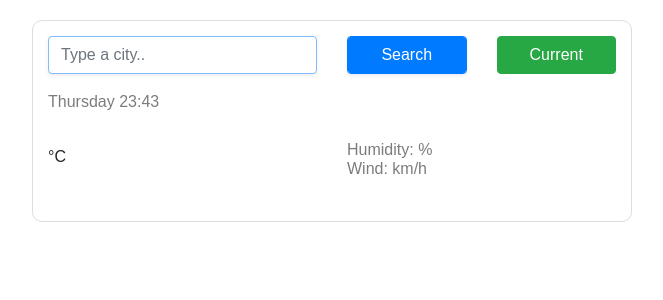
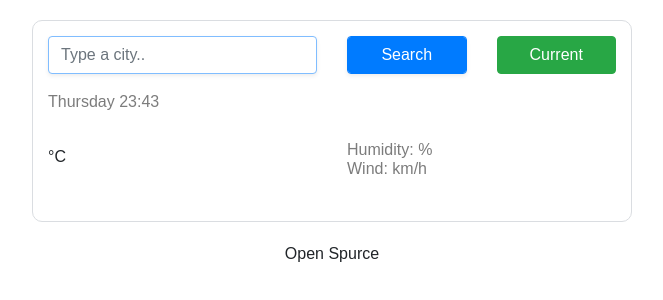
Before and after one commit to umapak13/Weather-app-project, a plain HTML site: page index.html in a window 1280 px wide. Shown: the whole page, without its empty margins (308-971 px from the left). Drawn offline with nearby package versions, Linux system fonts and the light colour scheme; no server answers.

Commit message:
added footer

```diff
--- a/index.html
+++ b/index.html
@@ -69,7 +69,11 @@
             </ul>
           </div>
         </div>
-      </div>
+        </div>
+        <div class="footer">
+            <ahref="https://github.com/umapak13/Weather-app-project.git">Open Spurce</a>
+        </div>
+
     </div>
     <script src="script.js"></script>
   </body>
--- a/style.css
+++ b/style.css
@@ -53,3 +53,7 @@ li {
 .search-form {
   margin-bottom: 20px;
 }
+
+.footer {
+  text-align: center;
+}
```
